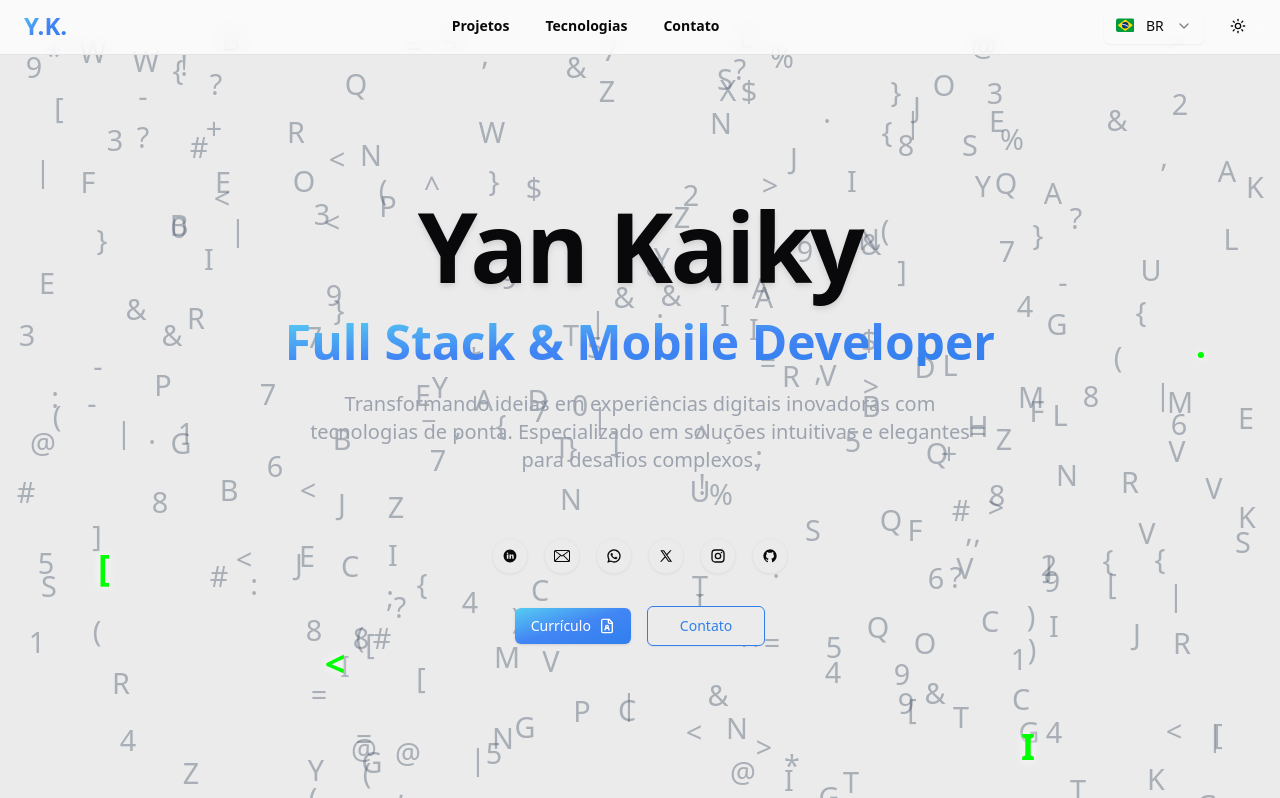
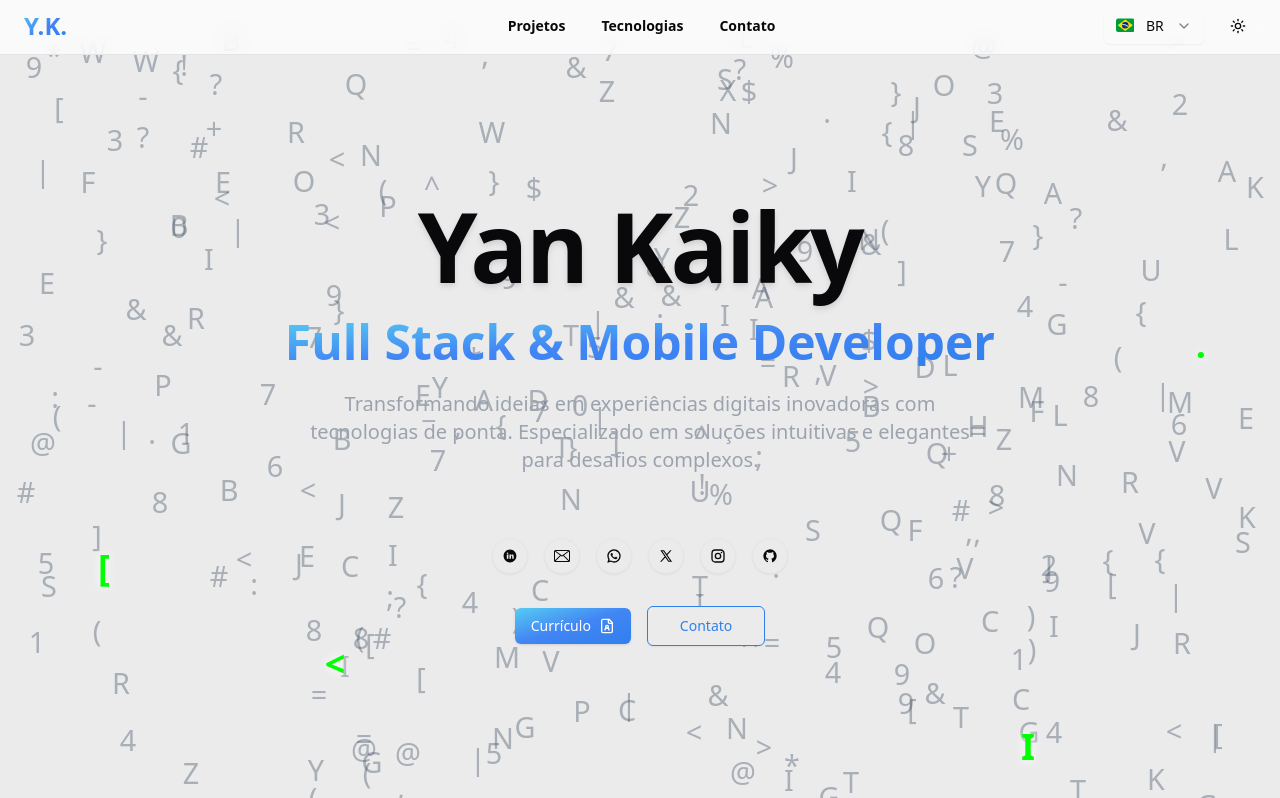
Before and after one commit to YanKaiky/portfolio-2.0, a Next.js app: page / in a window 1280 px wide. Shown: the part 35-833 px from the top of the page. Built offline with nearby package versions, Linux system fonts and the light colour scheme.

Commit message:
centralizing footer and navbar

```diff
--- a/src/components/global/footer.tsx
+++ b/src/components/global/footer.tsx
@@ -12,7 +12,7 @@ export const Footer = () => {
       <div className="flex items-center justify-center w-full shrink-0 md:justify-between py-2 md:px-6">
         <SocialMedias />
 
-        <p className="text-xs text-gray-500 dark:text-gray-400">
+        <p className="text-xs text-gray-500 dark:text-gray-400 md:mr-28">
           {`© ${new Date().getFullYear()} Yan Kaiky. ${t(
             "allRightsReserved"
           )}.`}
--- a/src/components/global/navbar.tsx
+++ b/src/components/global/navbar.tsx
@@ -15,7 +15,7 @@ export const Navbar = () => {
       <div className="px-4 md:px-6 flex h-14 items-center justify-between">
         <YanKaiky />
 
-        <nav className="hidden md:flex items-center space-x-9 text-sm font-medium">
+        <nav className="hidden md:flex items-center space-x-9 text-sm font-medium  md:ml-28">
           <ul className="flex space-x-9">
             <li>
               <Link
```
